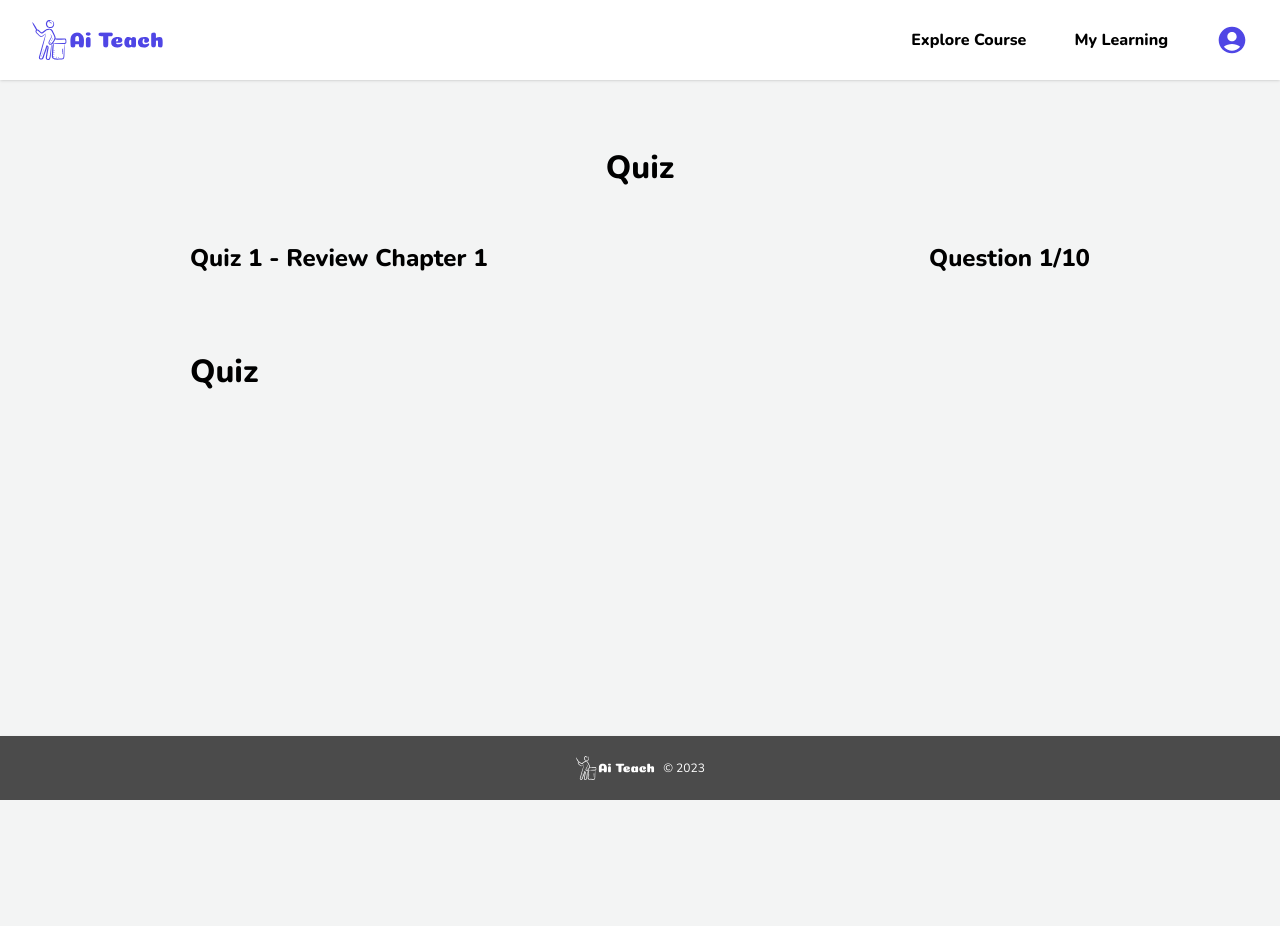
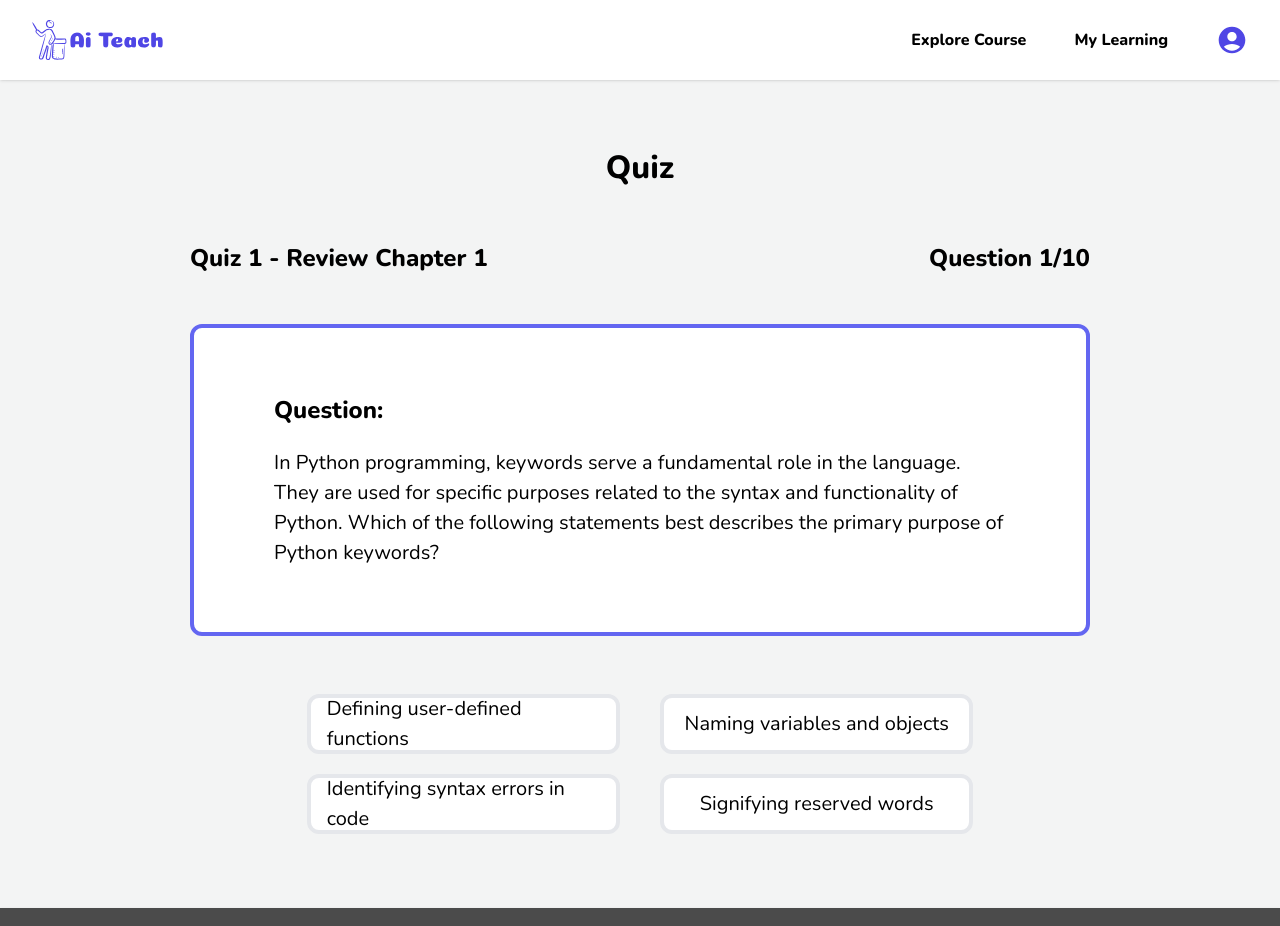
Before and after one commit to shadowbladk/ai-teach, a Next.js app: page /quiz in a window 1280 px wide. Shown: the top 926 px of the page. Before the commit the page ends 800 px from the top, so only its background shows below. Built offline with nearby package versions, Linux system fonts and the light colour scheme.

Commit message:
Adding answerbox to quiz page

```diff
--- /dev/null
+++ b/src/components/AnswerBox.tsx
@@ -0,0 +1,9 @@
+export default function AnswerBox({answer}:{answer : string}) {
+    return (
+      <>
+          <div className="w-[430px] h-[60px] p-4 flex flex-col gap-4 border-4 rounded-xl bg-white w-full lg:flex-row items-center justify-center mx-5 my-2.5">
+              <p className="text-[20px] font-normal text-left text-black">{answer}</p>
+          </div>
+      </>
+    );
+  }
--- /dev/null
+++ b/src/components/QuestionCard.tsx
@@ -0,0 +1,12 @@
+export default function QuestionCard() {
+  return (
+        <div className="justify-center flex flex-col border-4 border-indigo-500/100 rounded-xl bg-white">
+            <div className="px-20 py-16">
+                <h3 className="text-[24px] font-semibold text-left text-black pb-5">Question: </h3>
+                <p className="text-[20px] font-normal text-left text-black">In Python programming, keywords serve a fundamental role in the language. They are used for
+                specific purposes related to the syntax and functionality of Python. Which of the following statements best describes the primary purpose of Python keywords?
+                </p>
+            </div>
+        </div>
+  );
+}
--- a/src/pages/quiz.tsx
+++ b/src/pages/quiz.tsx
@@ -10,6 +10,8 @@ import Feedback from "@/assets/feedback.svg"
 import Quiz from "@/assets/quiz.svg"
 
 import Slider from "@/components/CourseSlider"
+import QuestionCard from "@/components/QuestionCard";
+import AnswerBox from "@/components/AnswerBox";
 
 function quiz() {
     const [toggle, setToggle] = useState(false)
@@ -19,6 +21,7 @@ function quiz() {
       <div className="flex min-h-screen flex-col">
         <Navbar />
         <div className="flex-grow">
+          <div className="container mx-auto justify-center max-w-[900px] ">
           <section className="flex flex-col items-center justify-center px-23 py-16 gap-12">
             <h1 className="text-[32px] font-extrabold text-center text-black">
               Quiz
@@ -31,12 +34,22 @@ function quiz() {
                 Question 1/10
               </p>
             </div>
-            <div className="flex flex-col w-full max-w-[900px] py-6 gap-12">
-            <h1 className="text-[32px] font-extrabold text-left text-black">
-              Quiz
-            </h1>
+            <div className="flex flex-col w-full justify-center">
+              <QuestionCard>
+              </QuestionCard>
+            </div>
+            <div className="flex flex-col">
+            <div className="flex flex-col w-full lg:flex-row items-center justify-between">
+              <AnswerBox answer="Defining user-defined functions"></AnswerBox>
+              <AnswerBox answer="Naming variables and objects"></AnswerBox>
+            </div>
+            <div className="flex flex-col w-full lg:flex-row items-center justify-between">
+              <AnswerBox answer="Identifying syntax errors in code"></AnswerBox>
+              <AnswerBox answer="Signifying reserved words"></AnswerBox>
+            </div>
             </div>
           </section>
+          </div>
         </div>
         <Footer />
       </div>
```
